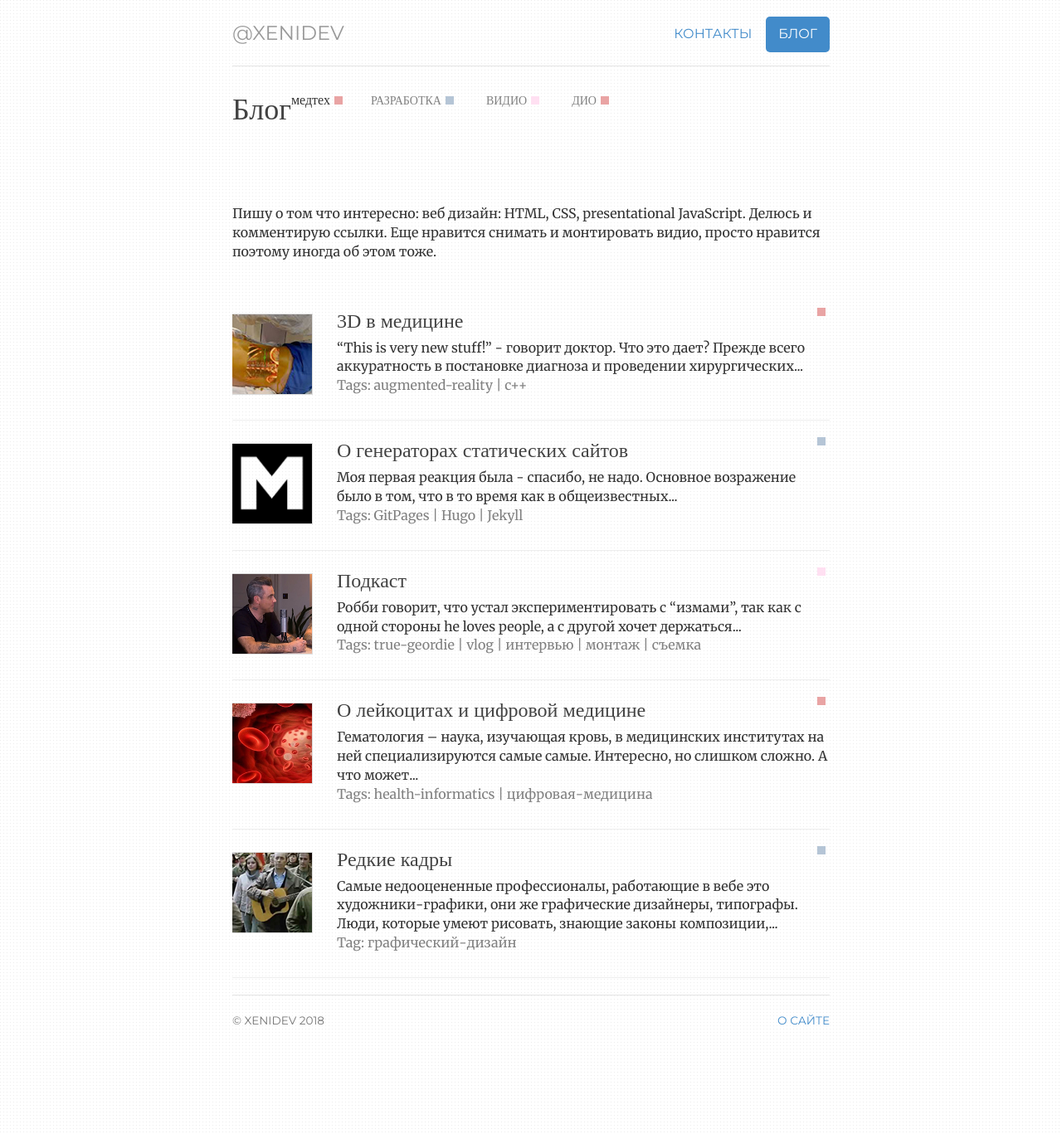
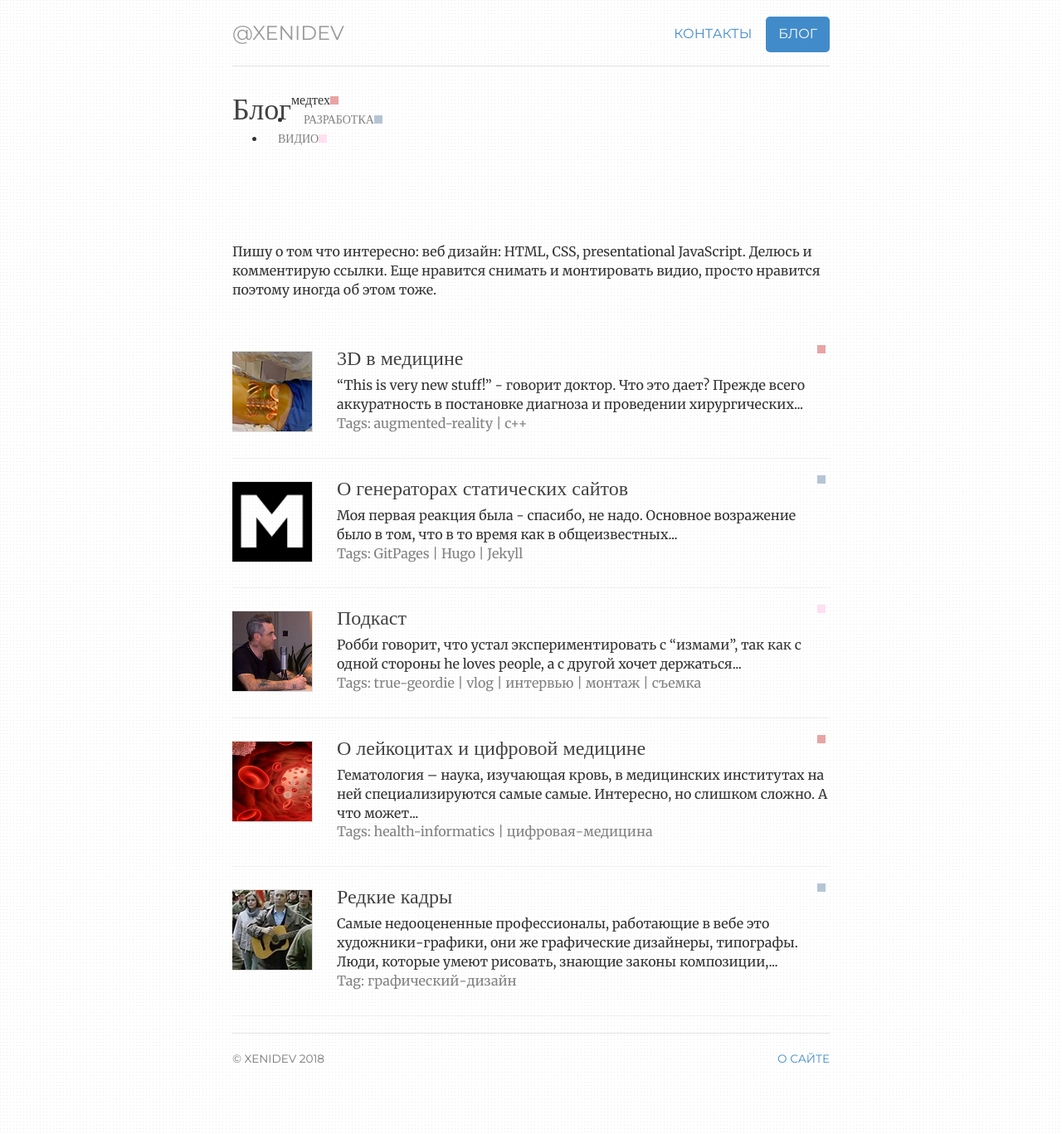
Before and after one commit to ValeraS/xenidev.github.io, a Jekyll site: the page built from notes/index.html, in a window 1280 px wide. Shown: the whole page at 83% size. Built offline with Jekyll 4.4.1, drawn with Linux system fonts in a browser that asks for light colours.

Commit message:
Update index.html

```diff
--- a/notes/index.html
+++ b/notes/index.html
@@ -8,11 +8,11 @@
          <div class="welcome_bar">
             <h1 class="intro">Блог</h1>
 
-	   <ul class="square-categories pull-right>
-    <li><a class="text-category" href="/notes/medtech.html">медтех<span class="badge-category-medtech"></span></a></li>
+	   <ul class="square-categories>
+<li><a class="text-category" href="/notes/medtech.html">медтех<span class="badge-category-medtech"></span></a> </li>
     <li><a class="text-category" href="/notes/razrabotka.html">разработка<span class="badge-category-razrabotka"></span> </a> </li>
     <li><a class="text-category" href="/notes/video.html">видио<span class="badge-category-video"></span></a> </li>
-<li><a class="text-category" href="/notes/medtech.html">дио<span class="badge-category-medtech"></span></a> </li>
+
   </ul>
          </div>
          <br>
```
